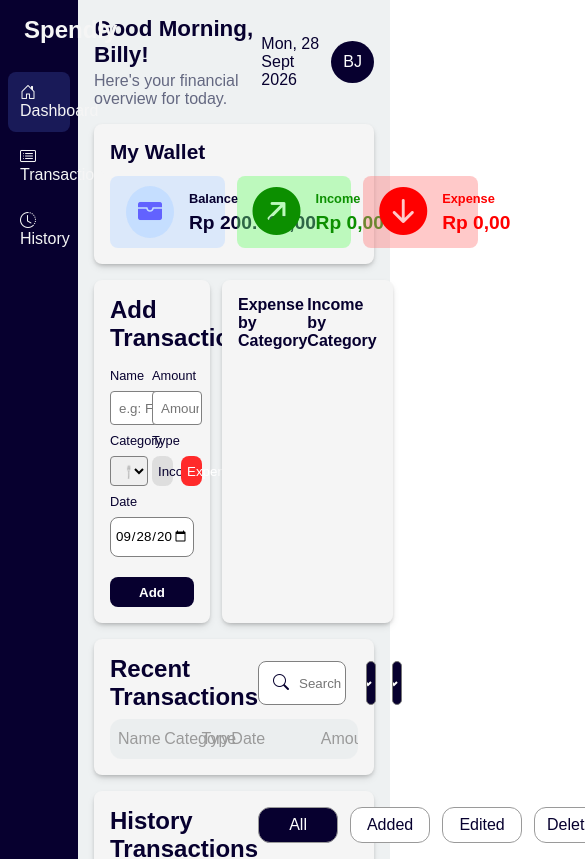
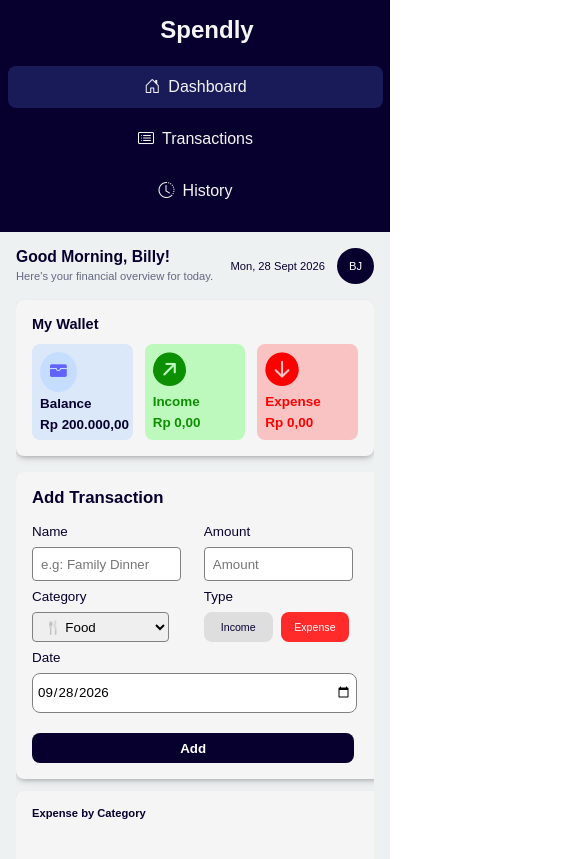
Before and after one commit to billyjour/expense-tracker-react, a React (Vite) app: page / in a window 390 px wide. Shown: the top 859 px of the page, 585 px wide, since content can reach past the window. Built offline with nearby package versions, Linux system fonts and the light colour scheme; a web font is replaced by a local one.

Commit message:
add media queries for responsive design (tab and mobile view)

```diff
--- a/src/index.css
+++ b/src/index.css
@@ -36,7 +36,6 @@
     font-size: 1em;
     color: whitesmoke;
     display: block;
-    padding: 12px 16px;
     text-decoration: none;
     border-radius: 8px;
     margin: 4px 8px;
@@ -85,8 +84,6 @@ header .right-header {
 }
 
 header .right-header .prof-pict {
-
-
     color: white;
     background-color:rgb(7, 0, 47);
     border-radius: 50%;
@@ -208,7 +205,7 @@ header .right-header .prof-pict {
 
 .add-transaction-form-label input[type="text"],
 .add-transaction-form-label select {
-    width: 90%;
+    width: 80%;
     margin: 8px 0;
     height: 30px;
     outline: none;
@@ -573,7 +570,7 @@ header .right-header .prof-pict {
     flex-direction: column;
     justify-content: center;
     align-items: center;
-    z-index: 99;
+    z-index: 1000;
 }
 
 .modal-pop-up {
@@ -986,3 +983,405 @@ header .right-header .prof-pict {
     width: 20px;
     margin: 0px 4px;
 }
+
+@media screen and (max-width: 900px) {
+    .side-nav {
+        display: flex;
+        flex-direction: row;
+        width: 100%;
+        height: 34px;
+        z-index: 999;
+        position: sticky;
+        top: 0;
+    }
+
+    .side-nav h2 {
+        height: 32px;
+    }
+
+    .side-nav ul {
+        height: 32px;
+        display: flex;
+        flex-direction: row;
+        justify-content: center;
+        align-items: center;
+    }
+
+    .side-nav ul li a{
+        padding: 12px;
+    }
+
+    .main-container {
+        margin-left: 0;
+        font-size: 0.8em;
+    }
+
+    .add-transaction-form-label button{
+        font-size: 0.95em;
+    }
+}
+
+@media screen and (max-width: 400px) {
+
+    * {
+        overflow-y: auto;
+        scrollbar-width: none;
+    }
+
+    .side-nav {
+        display: flex;
+        flex-direction: column;
+        justify-content: start;
+        text-align: center;
+        position: relative;
+        height: 200px;
+    }
+
+    .side-nav h2 {
+        height: 32px;
+        margin: 0 0 16px 0;
+    }
+    .side-nav ul {
+        height: auto;
+        margin: 0;
+        padding: 0;
+        display: flex;
+        flex-direction: column;
+        align-items: center;
+        gap: 2px;
+    }
+    .side-nav ul li {width: 100%;}
+
+    .side-nav ul li a {
+        display: inline-block;
+        width: 90%;
+    }
+
+    .main-container {
+        margin-left: 0;
+        font-size: 0.7em;
+    }
+
+    .finance-info {
+        display: flex;
+        flex-direction: column;
+        align-items: start;
+        height: 80px;
+        padding: 8px;
+        gap: 4px;
+    }
+
+    .finance-info .bi-wallet-fill {
+        padding: 10px;
+        font-size: 1.5em;
+        border-radius: 50%;
+        margin-bottom: 0;
+    }
+
+    .finance-info .bi-arrow-up-right-circle-fill,
+    .finance-info .bi-arrow-down-circle-fill {
+        font-size: 3em;
+    }
+
+    .finance-info .info .type-finance,
+    .finance-info .info .money {
+        font-size: 1.2em;
+    }
+
+    .add-and-statistics-container {
+        display: flex;
+        flex-direction: column;
+    }
+
+    .transaction-container {
+        width: 100%;
+        margin-bottom: 0;
+    }
+
+    .transaction-container form label { font-size: 1.2em; }
+
+    .add-transaction-form-label {
+        display: flex;
+        flex-direction: column;
+        width: 48%;
+    }
+
+    .onclick-btns button[type="button"]{
+        outline: none;
+        width: 40%;
+    }
+
+    .onclick-btns button[type="button"]:hover,
+    .transaction-container form button[type="submit"]:hover {
+        transform: scale(1) translateY(1px);
+    }
+
+    .add-transaction-form-date {
+        width: 100%;
+    }
+
+    .add-transaction-form-date input[type="date"] {
+        width: 88%;
+    }
+
+    .transaction-container form button[type="submit"] {
+        width: 90%;
+    }
+
+    .graph-container.charts {
+        width: 100%;
+        display: flex;
+        flex-direction: column;
+    }
+    .chart {
+        width: 100%;
+        height: 250px;
+    }
+
+    .recharts-legend-wrapper {
+        height: 40px;
+    }
+
+    .search-container {
+        display: flex;
+        flex-direction: column;
+        align-items: start;
+        gap: 12px;
+    }
+
+    .input-and-select-container {
+        display: flex;
+        flex-direction: row;
+        justify-content: start;
+        width: 100%;
+
+    }
+
+    .search-container .input-container {
+        width: 60%;
+    }
+
+    .search-container .input-container input[type="text"] {
+        height: 30px;
+        width: 100%;
+        box-sizing: border-box;
+        padding-left: 30px;
+        margin: 0;
+    }
+
+    .search-container input[type="text"]:focus {
+        outline: 2px solid blue;
+        outline-offset: -3px;
+    }
+
+    .search-container .input-container .bi {
+        position: absolute;
+        left: 12px;
+        top: 50%;
+    }
+
+    .search-container .select-container {
+        display: flex;
+        flex-direction: row;
+        justify-content: end;
+        align-items: center;
+        gap: 2px;
+        width: 40%;
+        margin: 0;
+    }
+
+    .search-container .select-container select {
+        width: 50%;
+        box-sizing: border-box;
+        margin: 0;
+        font-size: 0.8em;
+        padding: 8px 4px;
+    }
+
+    .transaction-category,
+    .transaction-card .remove-btn {
+        display: none;
+    }
+
+    .transaction-card {
+        font-size: 1em;
+    }
+
+    .transaction-card .transaction-name .bi {
+        display: inline-flex;
+        height: 12px;
+        border: 0.8px solid rgb(7, 0, 47);
+        border-radius: 6px;
+        color: rgb(7, 0, 47);
+        background-color: rgba(209, 201, 255, 0.555);;
+        padding: 4px;
+        margin: 0 4px;
+    }
+
+    .transaction-name {
+        width: 35%;
+    }
+
+    .transaction-type {
+        width: 15%;
+    }
+
+    .transaction-type.income-type {
+        padding: 4px 0 4px 4px;
+        border: 1px solid white;
+        background-color: rgba(47, 185, 47, 0.4);
+        transform: translateX(0);
+        color: rgb(47, 185, 47);
+        border-radius: 8px;
+    }
+
+    .transaction-type.expense-type {
+        padding: 4px 0 4px 4px;
+        border: 1px solid white;
+        background-color: rgba(255, 42, 42, 0.4);
+        transform: translateX(0);
+        color: rgb(255, 42, 42);
+        border-radius: 8px;
+    }
+
+    .transaction-date {
+        width: 30%;
+    }
+
+    .transaction-amount {
+        width: 25%;
+        display: flex;
+        justify-content: start;
+        align-items: center;
+        margin-right: 4px;
+    }
+
+    .modal-pop-up {
+        position: absolute;
+        left: 50%;
+        top: 50%;
+        transform: translate(-50%, -50%);
+        width: 75%;
+        height: 60%;
+    }
+
+    .view-transaction {
+        margin-top: 4px;
+    }
+
+    .header-modal-pop-up { margin-top: 16px; }
+
+    .view-transaction p {
+        margin-bottom: 4px;
+        font-size: 0.8em;
+        color: rgb(7, 0, 47);
+    }
+
+    .view-transaction input[type="text"],
+    .view-transaction select {
+        width: 40%;
+        height: 30px;
+        outline: none;
+        border-radius: 4px;
+        border: 1px solid gray;
+        padding-left: 8px;
+    }
+
+    .view-transaction input[type="text"]:focus {
+        outline: 2px solid blue;
+        outline-offset: -3px;
+    }
+
+    .view-transaction .onclick-btns {
+        display: flex;
+        flex-direction: row;
+        justify-content: start;
+        align-items: center;
+        width: calc(50% + 8px);
+        margin-top: 0;
+    }
+
+    .view-transaction input[type="date"] {
+        margin-bottom: 4px;
+        padding: 2px 4px;
+        height: 30px;
+        width: 40%;
+        border: 1px solid gray;
+        border-radius: 8px;
+        cursor: pointer;
+        outline: none;
+    }
+
+    .modal-close-btn {
+        top: 32px;
+    }
+
+    .modal-close-btn:hover {
+        transform: scale(1.05);
+        opacity: 0.7;
+    }
+
+    .modal-edit-btn,
+    .modal-del-btn {
+        font-size: 0.8em;
+    }
+
+    .history-transaction-container {
+        display: flex;
+        flex-direction: column;
+        gap: 8px;
+    }
+
+    .history-transaction-container .history-right-container {
+        gap: 8px;
+    }
+
+    .history-transaction-container .history-right-container .history-sort-btn {
+        width: auto;
+    }
+
+    .history-list-container .history-card .bi.mode-icon {
+        padding: 0px;
+        width: 32px;
+        height: 32px;
+        margin: 0 2px;
+    }
+
+    .history-list-container .history-card::after {
+        left: 18px;
+        top: 40px;
+    }
+
+    .history-list-container .history-card .history-desc .history-lower-desc.edited {
+        display: flex;
+        flex-direction: column;
+        position: relative;
+    }
+
+    .history-list-container .history-card .history-desc .history-lower-desc.edited .bi.bi-arrow-right {
+        display: none;
+    }
+
+    .history-list-container .history-card .history-desc .history-lower-desc.edited div {
+        display: flex;
+        flex-direction: column;
+        width: 100%;
+    }
+
+    .history-list-container .history-card .history-desc .history-lower-desc.edited .after-edited-transaction::before {
+        left: 0;
+        top: 0;
+        bottom: 0;
+        height: 1px;
+        width: 100%;
+    }
+
+    .history-list-container .history-card .history-desc .history-lower-desc.edited .after-edited-transaction .header-transaction {
+        margin-top: 12px;
+    }
+
+    .key-value {
+        width: 100%;
+    }
+
+}
```
